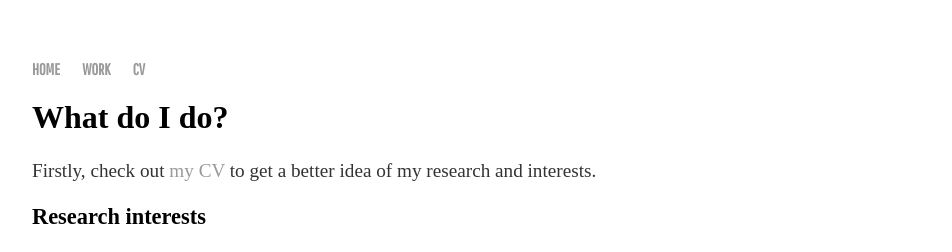
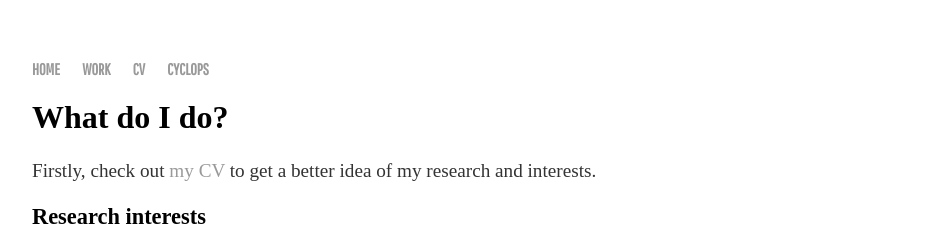
Before and after one commit to colinbr/OLD-colinbr.github.io, a Jekyll site: the page built from research/index.html, in a window 1280 px wide. Shown: the top 252 px of the page, without its empty margins (160-1112 px from the left). Built offline with Jekyll 4.4.1, drawn with Linux system fonts in a browser that asks for light colours; some web fonts are replaced.

Commit message:
Create default.html

```diff
--- a/_layouts/default.html
+++ b/_layouts/default.html
@@ -15,7 +15,7 @@
 	        		<li><a href="/">HOME</a></li>
 		        	<li><a href="/research">WORK</a></li>
 	        		<li><a href="http://nbviewer.jupyter.org/github/colinbr/colinbr.github.io/blob/master/cv/ColinBrownCV.pdf" target="_blank">CV</a></li>
-	        		<!-- <li><a href="/cyclops">CYCLOPS</a></li> -->
+	        		<li><a href="/cyclops">CYCLOPS</a></li>
 	    		</ul>
 			</nav>
 			<div class="container">
```
